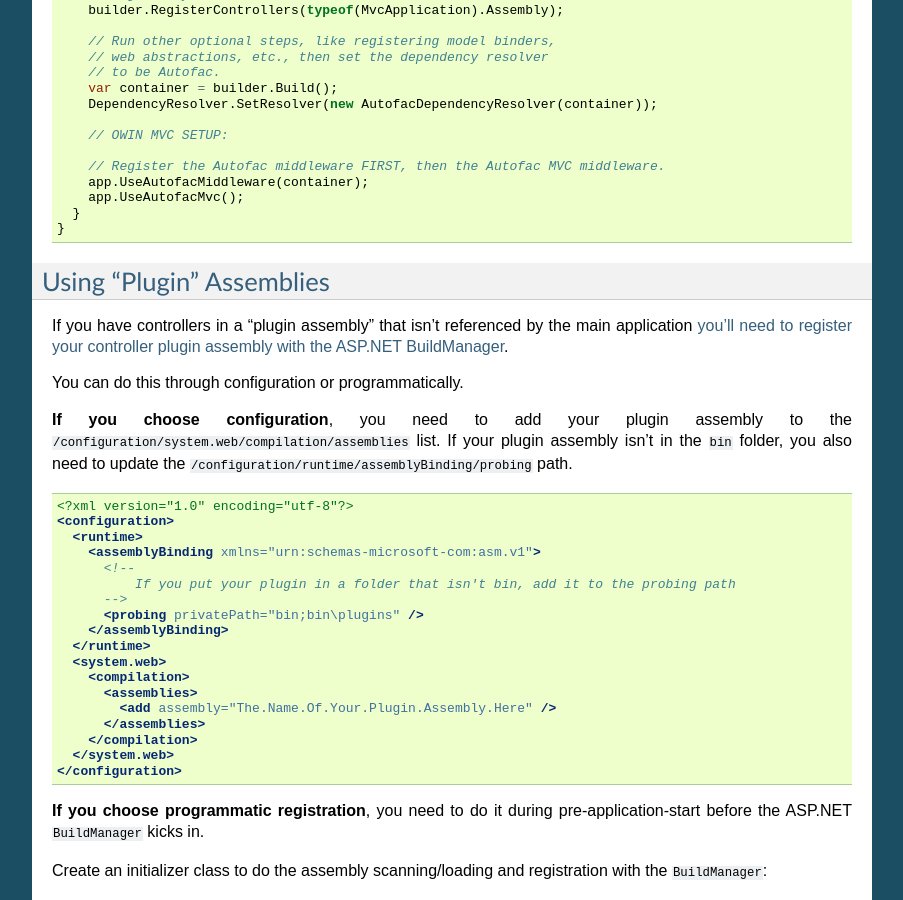
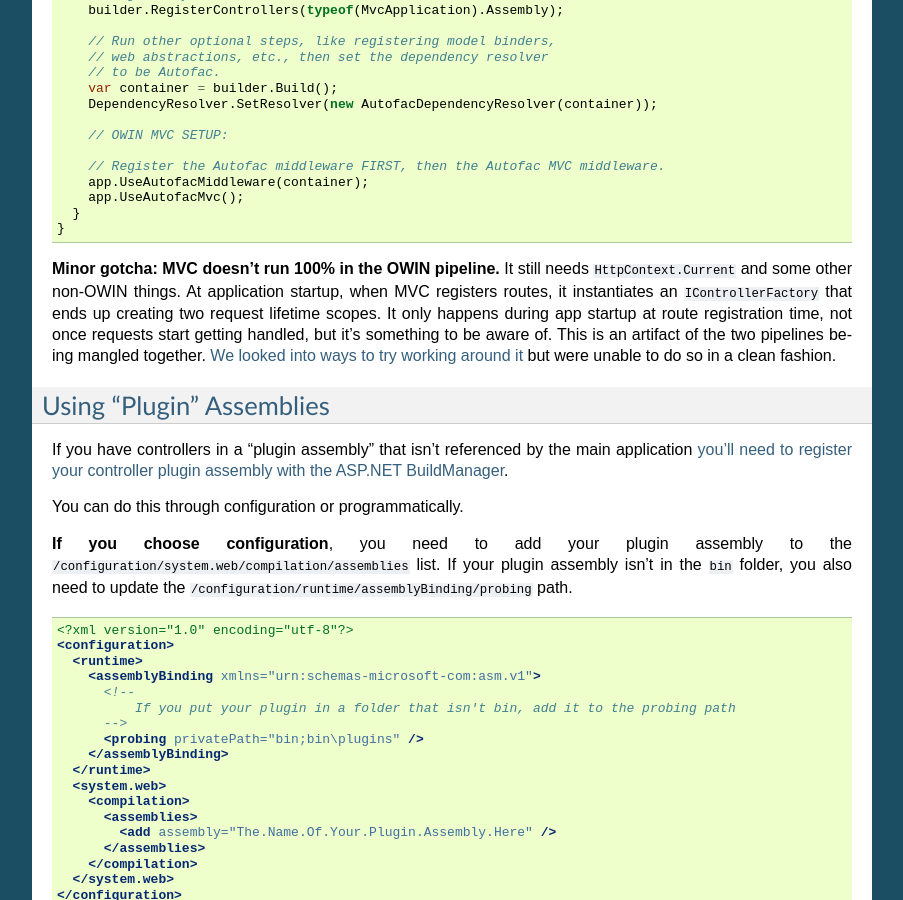
Before and after one commit to autofac/Documentation, a Sphinx documentation site: the page built from docs/integration/mvc.rst, in a window 1280 px wide and 900 px high, scrolled down 4767 px. Shown: the whole window, without its empty margins (198-1101 px from the left). Built offline with Sphinx 7.4.7, drawn with Linux system fonts in a browser that asks for light colours.

Commit message:
Fix for autofac/Autofac.Mvc#5 - Added docs about app startup gotcha with OWIN.

```diff
--- a/docs/integration/mvc.rst
+++ b/docs/integration/mvc.rst
@@ -253,6 +253,8 @@ If you are using MVC :doc:`as part of an OWIN application <owin>`, you need to:
       }
     }
 
+**Minor gotcha: MVC doesn't run 100% in the OWIN pipeline.** It still needs ``HttpContext.Current`` and some other non-OWIN things. At application startup, when MVC registers routes, it instantiates an ``IControllerFactory`` that ends up creating two request lifetime scopes. It only happens during app startup at route registration time, not once requests start getting handled, but it's something to be aware of. This is an artifact of the two pipelines being mangled together. `We looked into ways to try working around it <https://github.com/autofac/Autofac.Mvc/issues/5>`_ but were unable to do so in a clean fashion.
+
 Using "Plugin" Assemblies
 =========================
 
```
